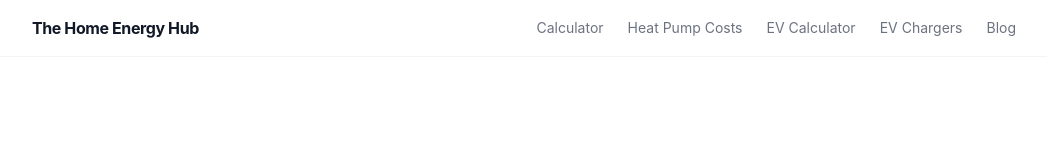
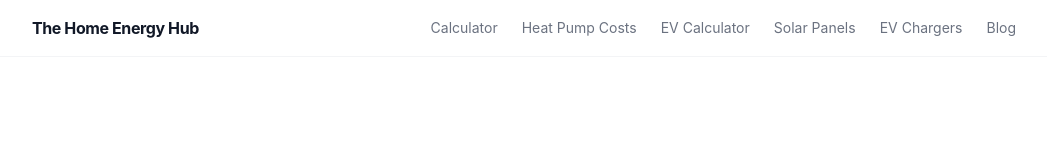
Before and after one commit to nrpilling21/thehomeenergyhub, a Next.js app: page / in a window 1280 px wide. Shown: the top 156 px of the page, without its empty margins (116-1163 px from the left). Built offline with nearby package versions, Linux system fonts and the light colour scheme.

Commit message:
feat: add Solar Panels nav link to header

```diff
--- a/src/components/Header.tsx
+++ b/src/components/Header.tsx
@@ -20,6 +20,9 @@ export function Header() {
           <Link href="/ev-charging-cost-calculator" className="hover:text-gray-900 transition-colors">
             EV Calculator
           </Link>
+          <Link href="/solar-panel-costs-uk" className="hover:text-gray-900 transition-colors">
+            Solar Panels
+          </Link>
           <Link href="/best-ev-charger-uk" className="hover:text-gray-900 transition-colors">
             EV Chargers
           </Link>
```
